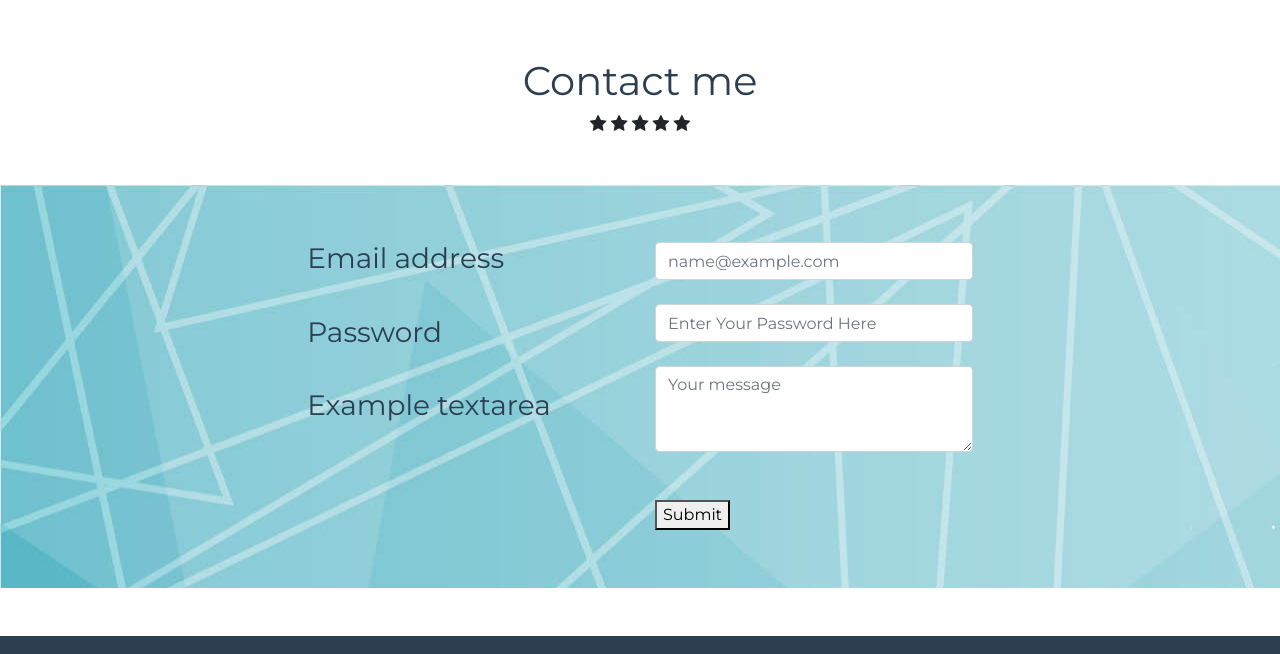
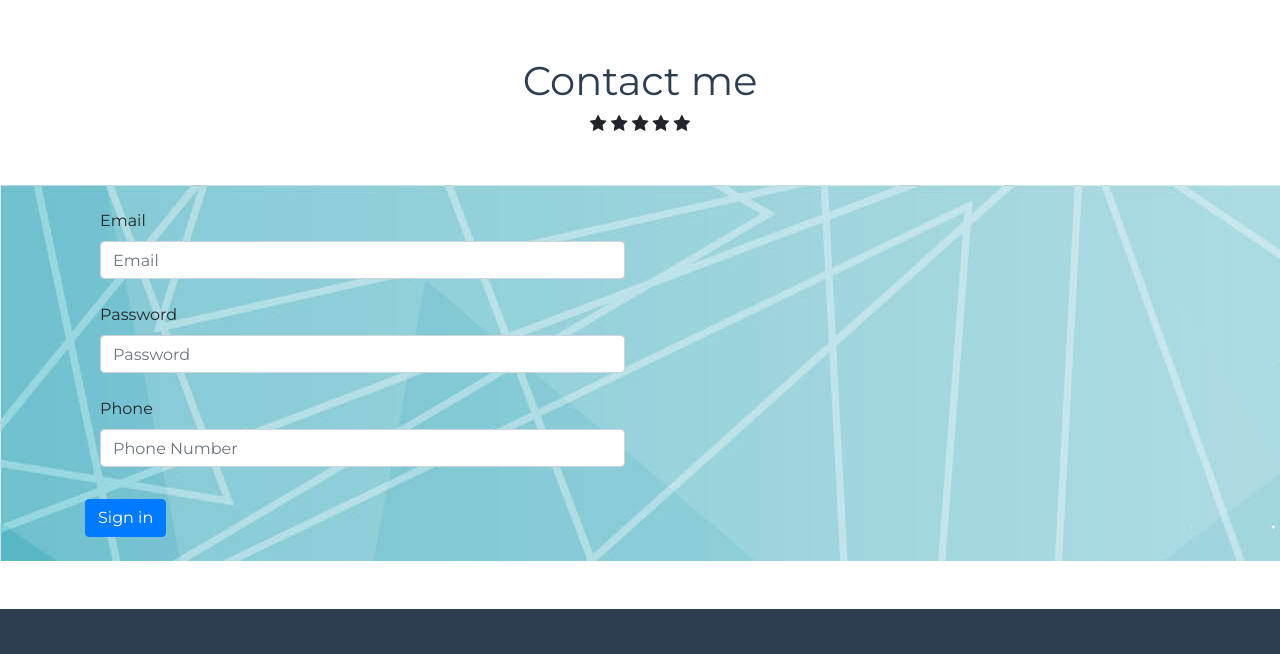
Before and after one commit to nancybenjwal/firstStartup, a plain HTML site: page index.html in a window 1280 px wide. Shown: the part 1898-2552 px from the top of the page. Drawn offline with nearby package versions, Linux system fonts and the light colour scheme.

Commit message:
Index modified

```diff
--- a/index.html
+++ b/index.html
@@ -441,24 +441,30 @@
     <div style="background-image: url(images/15490.jpg)">
         <div class="container">
             <br>
-           <div class="row" style="margin:3%;">
-              <div class="col-md-2"></div>
-               <div class="col-md-4">
-                   <label for="exampleFormControlInput1"><h3 class="portflio">Email address</h3></label><br><br>
-                   <label for="exampleFormControlInput1"><h3 class="portflio">Password</h3></label><br><br>
-                   <label for="exampleFormControlTextarea1"><h3 class="portflio">Example textarea</h3></label>
+            <form>
+                <div class="form-row">
+                    <div class="form-group col-12">
+                       <div class="col-6"><label for="inputEmail4">Email</label>
+                        <input type="email" class="form-control" id="inputEmail4" placeholder="Email"></div>
+                        <br>
+                        <div class="col-6">
+                        <label for="inputPassword4">Password</label>
+                        <input type="password" class="form-control" id="inputPassword4" placeholder="Password">
                         </div>
-               <div class="col-md-4">
-                  <form>
-                  <input type="email" class="form-control" id="exampleFormControlInput1" placeholder="name@example.com"><br>
-                  <input type="password" class="form-control" id="exampleFormControlInput1" placeholder="Enter Your Password Here"><br>
-                  <textarea class="form-control" placeholder="Your message" id="exampleFormControlTextarea1" rows="3"></textarea>
-                  <br><br>
-                  <button class="">Submit</button>
+                        <br>
+                        <div class="col-6">
+                        <label for="inputPassword4">Phone</label>
+                        <input type="password" class="form-control" id="inputPassword4" placeholder="Phone Number">
+                        </div>
+
+                    </div>
+                    <div class="form-group col-12">
+
+                    </div>
+                </div>
+
+                <button type="submit" class="btn btn-primary">Sign in</button>
             </form>
-               </div>
-               <div class="col-md-2"></div>
-           </div>
             <br>
         </div>
     </div>
```
Lines whose indentation alone changed are shown as unchanged.
